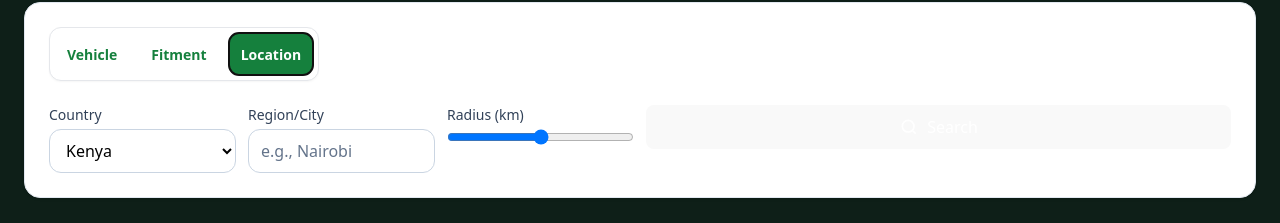
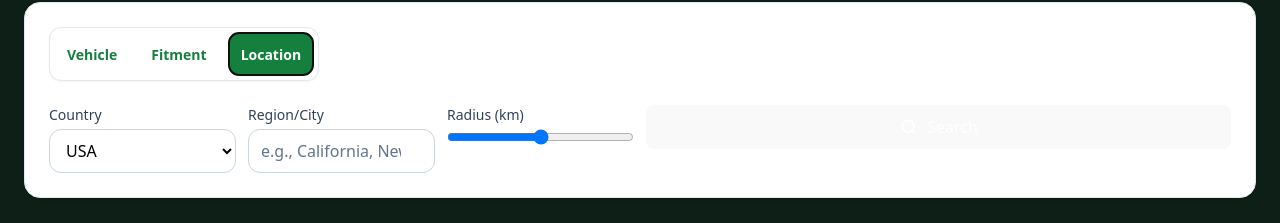
Before and after one commit to Ombiro96/Marketplace, a React (Vite) app: page / in a window 1280 px wide. Both pictures are taken after a click on the tab "Location". Shown: the part 575-798 px from the top of the page. Built offline with nearby package versions, Linux system fonts and the light colour scheme.

Commit message:
changed regions to usa

```diff
--- a/src/pages/Home.jsx
+++ b/src/pages/Home.jsx
@@ -185,13 +185,34 @@ export default function Home() {
               {tab === 'location' && (
                 <>
                   <SearchField label="Country">
-                    <select className="h-11 px-3 rounded-xl border border-slate-300 bg-white focus:ring-2 focus:ring-slate-900/10">
-                      <option>Kenya</option>
-                      <option>Uganda</option>
+                    <select className="h-11 px-3 rounded-xl border border-slate-300 bg-white focus:ring-2 focus:ring-slate-900/10" defaultValue="USA">
+                      <option value="USA">USA</option>
+                      <option value="Canada">Canada</option>
+                      <option value="Mexico">Mexico</option>
                     </select>
                   </SearchField>
                   <SearchField label="Region/City">
-                    <input className="h-11 px-3 rounded-xl border border-slate-300 bg-white focus:ring-2 focus:ring-slate-900/10" placeholder="e.g., Nairobi" />
+                    <>
+                      <input list="region-suggestions" className="h-11 px-3 rounded-xl border border-slate-300 bg-white focus:ring-2 focus:ring-slate-900/10" placeholder="e.g., California, New York, Ontario" />
+                      <datalist id="region-suggestions">
+                        {/* USA */}
+                        <option value="California" />
+                        <option value="New York" />
+                        <option value="Texas" />
+                        <option value="Florida" />
+                        <option value="Illinois" />
+                        {/* Canada */}
+                        <option value="Ontario" />
+                        <option value="Quebec" />
+                        <option value="British Columbia" />
+                        <option value="Alberta" />
+                        {/* Mexico */}
+                        <option value="Ciudad de México" />
+                        <option value="Jalisco" />
+                        <option value="Nuevo León" />
+                        <option value="Estado de México" />
+                      </datalist>
+                    </>
                   </SearchField>
                   <SearchField label="Radius (km)">
                     <input type="range" min="5" max="200" className="w-full" />
```
